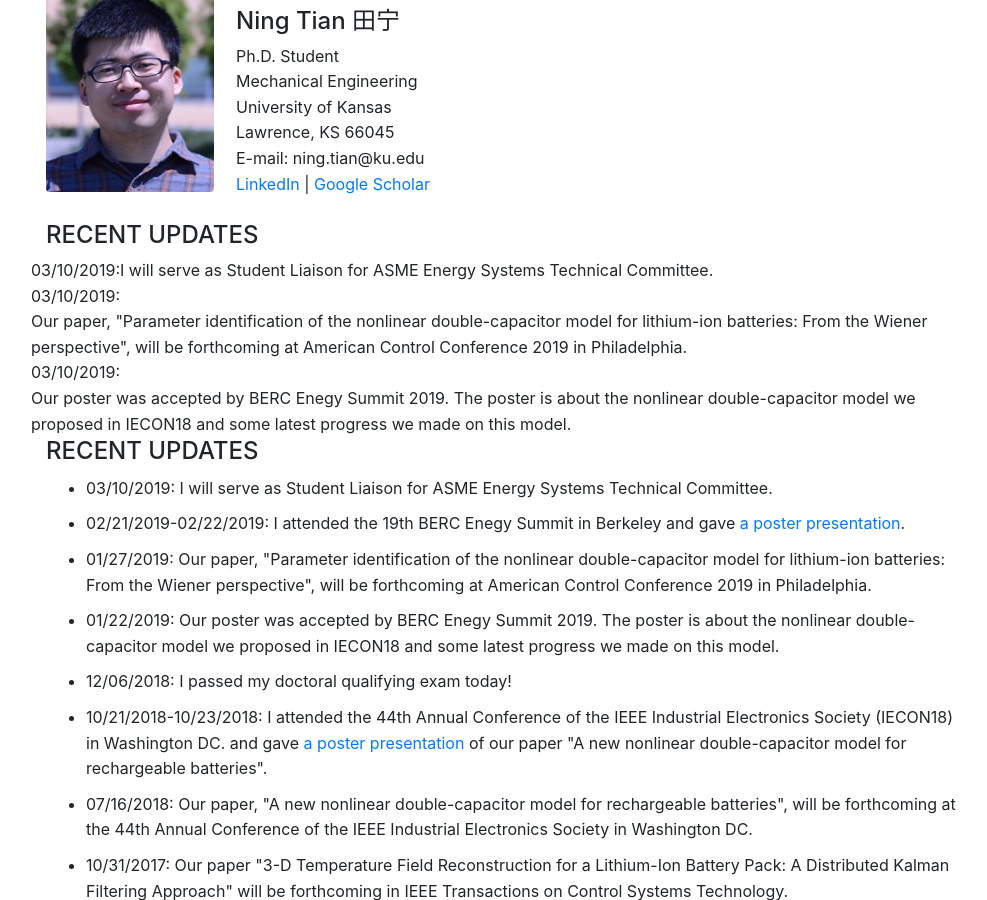
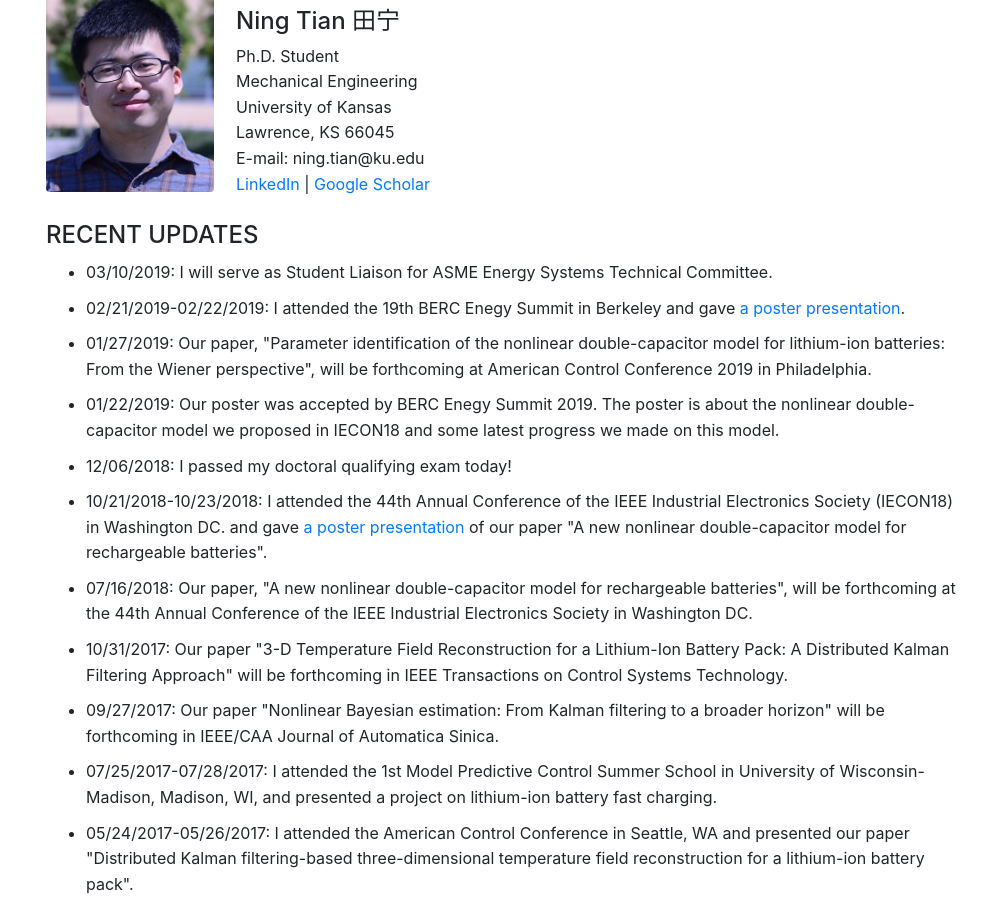
Before and after one commit to ningtian/ningtian.github.io, a Jekyll site: the page index.html, which Jekyll copies as it is, in a window 1280 px wide and 900 px high, scrolled down 330 px. Shown: the whole window, without its empty margins (134-1121 px from the left). Built offline with Jekyll 4.4.1, drawn with Linux system fonts in a browser that asks for light colours.

Commit message:
Update index.html

```diff
--- a/index.html
+++ b/index.html
@@ -88,29 +88,9 @@
         <div class="col-sm-1"></div> <!-- the first column-->
 
         <div class="col-sm-10"> <!-- the second column (main part of the body)-->
-	<h4>RECENT UPDATES</h4>
-		<div class="row">
-			<div class="col-1.5">03/10/2019:</div>
-			<div class="col-10.5">I will serve as Student Liaison for ASME Energy Systems Technical Committee.</div>
-		</div>
-
-		<div class="row">
-			<div class="col-1.5">03/10/2019:</div>
-			<div class="col-10.5">Our paper, "Parameter identification of the nonlinear double-capacitor model for lithium-ion batteries: From the
-	Wiener perspective", will be forthcoming at American Control Conference 2019 in Philadelphia.</div>
-		</div>
-
-		<div class="row">
-			<div class="col-1.5">03/10/2019:</div>
-			<div class="col-10.5">Our poster was accepted by BERC Enegy Summit 2019. The poster is about the nonlinear
-	double-capacitor model we proposed in IECON18 and some latest progress we made on this model.</div>
-		</div>
 
         <h4>RECENT UPDATES</h4>
 	<ul>
-
-
-
 
 	<li>03/10/2019: I will serve as Student Liaison for ASME Energy Systems Technical Committee. </li>
 
```
